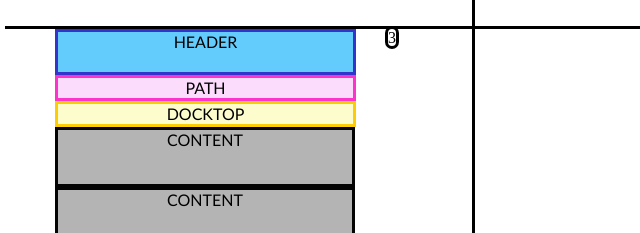
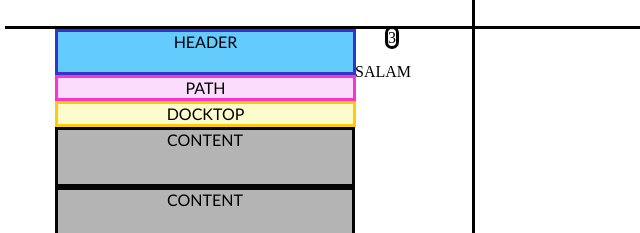
Before and after one commit to ABDULLAYEVSOLTAN/HomeWORK, a plain HTML site: page lahiye8/lahiye8.html in a window 1280 px wide. Shown: the part 266-499 px from the top of the page, 0-640 px from the left. Drawn offline with Linux system fonts and the light colour scheme.

Commit message:
deyisiklik

```diff
--- a/lahiye8/lahiye8.html
+++ b/lahiye8/lahiye8.html
@@ -203,7 +203,7 @@
             <div class="j">FOOTER</div>
         </div>
 
-
+        <p>SALAM</p>
 
         </div>
 </body>
```
